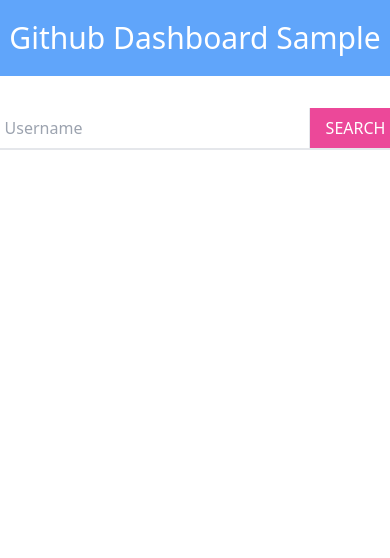
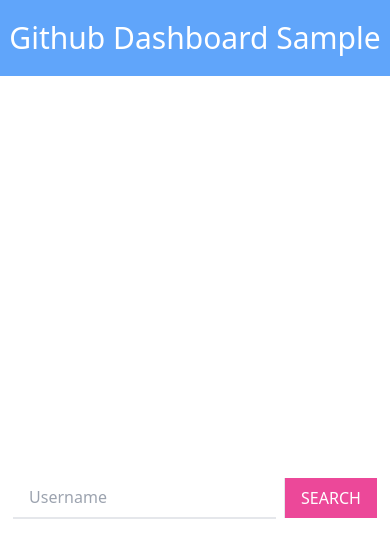
Before and after one commit to jolebowski/react-github-dashboard, a React (Create React App) app: page / in a window 390 px wide. Shown: the top 558 px of the page. Built offline with nearby package versions, Linux system fonts and the light colour scheme.

Commit message:
responsive input search

```diff
--- a/src/components/SearchField.js
+++ b/src/components/SearchField.js
@@ -6,20 +6,20 @@
   const [data, setData] = useState([]);
   const [repos, setRepos] = useState([]);
 
-  useEffect(() => {
-    const repositories = localStorage.getItem('repos');
-    const profile = localStorage.getItem('profile');
+  // useEffect(() => {
+  //   const repositories = localStorage.getItem('repos');
+  //   const profile = localStorage.getItem('profile');
 
-    if (repositories && profile) {
-      setRepos(JSON.parse(repositories));
-      setData(JSON.parse(profile));
-    }
-  }, []);
+  //   if (repositories && profile) {
+  //     setRepos(JSON.parse(repositories));
+  //     setData(JSON.parse(profile));
+  //   }
+  // }, []);
 
-  useEffect(() => {
-    localStorage.setItem('repos', JSON.stringify(repos));
-    localStorage.setItem('profile', JSON.stringify(data));
-  });
+  // useEffect(() => {
+  //   localStorage.setItem('repos', JSON.stringify(repos));
+  //   localStorage.setItem('profile', JSON.stringify(data));
+  // });
 
   const handleSubmit = async (e) => {
     e.preventDefault();
@@ -39,22 +39,26 @@
   };
   return (
     <>
-      <div className='flex items-center justify-center p-8'>
-        <div className='flex border-b-2 border-gray-200'>
+      <div className='flex h-screen items-center justify-center'>
+        <div className=' max-w-md mx-auto flex items-center '>
+          <div className='w-full'>
             <input
-            type='text'
-            className='px-4 py-2 w-80'
+              type='search'
+              className='px-4 py-2  w-full focus:outline-none flex border-b-2 border-gray-200'
               value={username}
               onChange={(e) => SetUsername(e.target.value)}
               placeholder='Username'
             />
+          </div>
+          <div>
             <button
               type='submit'
               onClick={handleSubmit}
-            className='px-4 text-white bg-pink-500 border-l uppercase'
+              className='px-4 py-2 ml-2 text-white bg-pink-500 border-l uppercase flex justify-center items-center'
             >
               Search
             </button>
+          </div>
         </div>
       </div>
       {data.login && (
@@ -69,7 +73,7 @@
           </div>
         </div>
       )}
-      <RepositoriesList repositories={repos} />
+      {data.login && <RepositoriesList repositories={repos} />}
     </>
   );
 }
```
Lines whose indentation alone changed are shown as unchanged.
